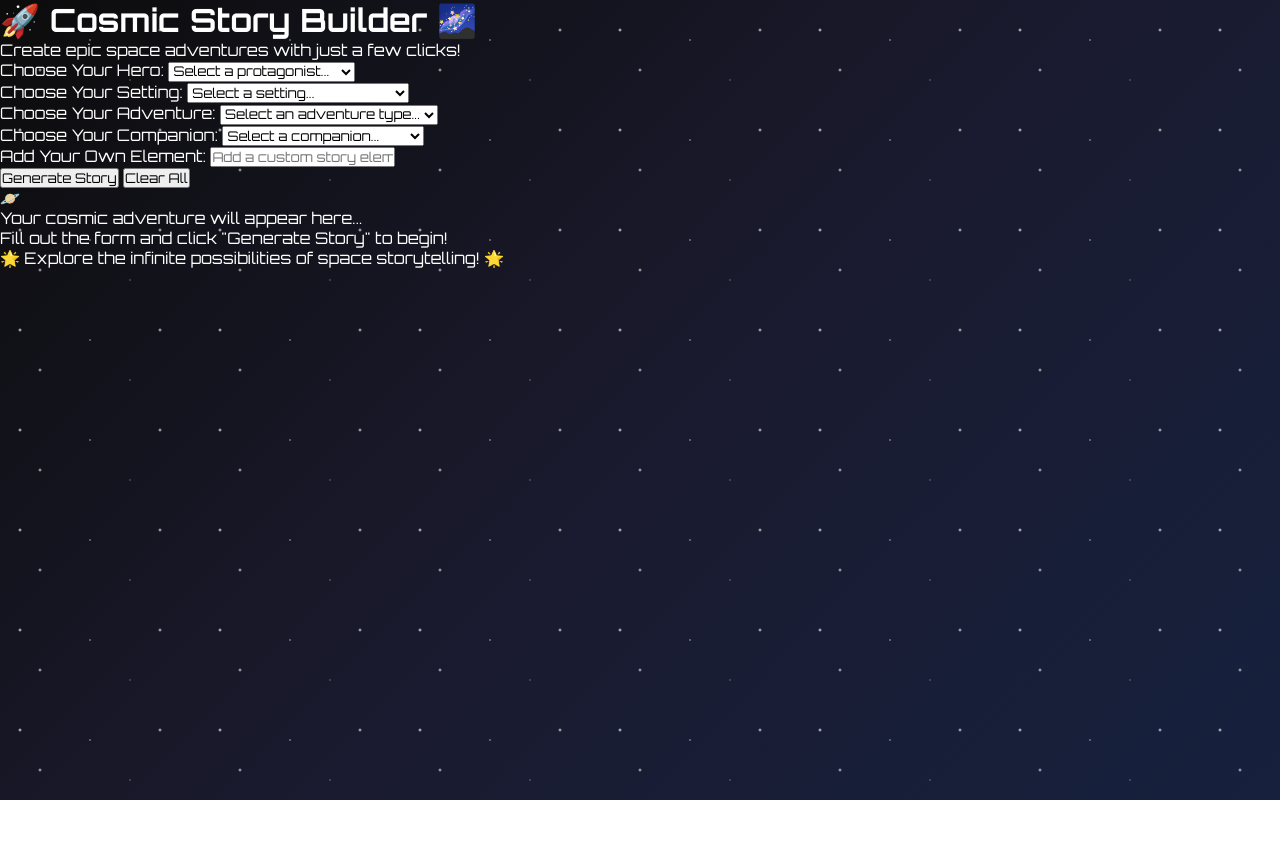
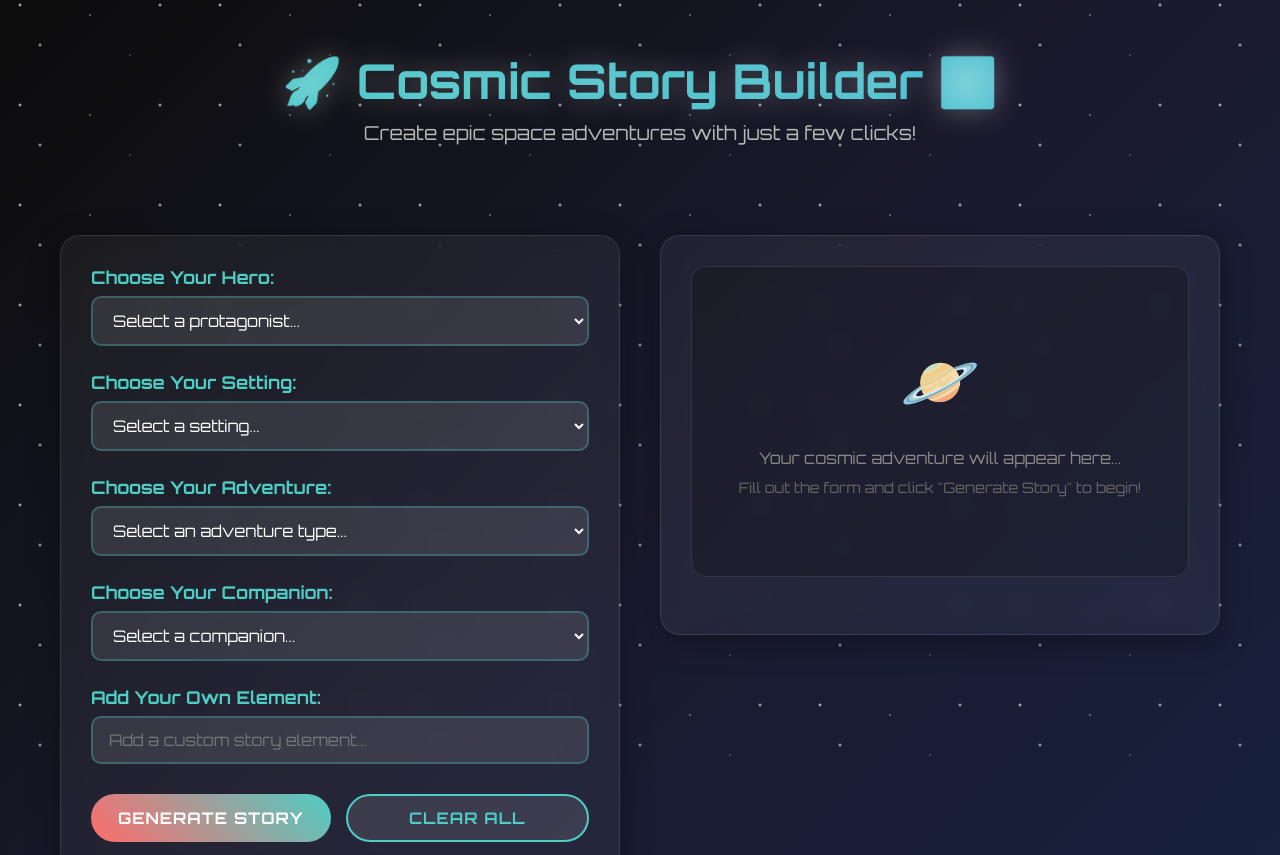
Before and after one commit to Anushree-Mohanty/Space-Themed-Story-Builder, a plain HTML site: page index.html in a window 1280 px wide. Shown: the top 855 px of the page. Before the commit the page ends 800 px from the top, so only its background shows below. Drawn offline with Linux system fonts and the light colour scheme; a web font is replaced by a local one.

Commit message:
changes made

```diff
--- a/script.js
+++ b/script.js
@@ -1,4 +1,4 @@
-class SpaceStoryBuilder {
+        class SpaceStoryBuilder {
   constructor() {
     this.initializeElements()
     this.bindEvents()
--- a/styles.css
+++ b/styles.css
@@ -32,3 +32,281 @@ body {
   animation: sparkle 20s linear infinite;
   z-index: -1;
 }
+
+@keyframes sparkle {
+  from {
+    transform: translateY(0px);
+  }
+  to {
+    transform: translateY(-100px);
+  }
+}
+
+.container {
+  max-width: 1200px;
+  margin: 0 auto;
+  padding: 20px;
+  position: relative;
+  z-index: 1;
+}
+
+header {
+  text-align: center;
+  margin-bottom: 40px;
+  padding: 30px 0;
+}
+
+.title {
+  font-size: 3rem;
+  background: linear-gradient(45deg, #ff6b6b, #4ecdc4, #45b7d1, #96ceb4);
+  background-size: 400% 400%;
+  -webkit-background-clip: text;
+  -webkit-text-fill-color: transparent;
+  background-clip: text;
+  animation: gradientShift 4s ease-in-out infinite;
+  margin-bottom: 10px;
+  text-shadow: 0 0 30px rgba(255, 255, 255, 0.3);
+}
+
+@keyframes gradientShift {
+  0%,
+  100% {
+    background-position: 0% 50%;
+  }
+  50% {
+    background-position: 100% 50%;
+  }
+}
+
+.subtitle {
+  font-size: 1.2rem;
+  color: #b8b8b8;
+  margin-bottom: 20px;
+}
+
+.story-builder {
+  display: grid;
+  grid-template-columns: 1fr 1fr;
+  gap: 40px;
+  align-items: start;
+}
+
+.form-section {
+  background: rgba(255, 255, 255, 0.05);
+  backdrop-filter: blur(10px);
+  border: 1px solid rgba(255, 255, 255, 0.1);
+  border-radius: 20px;
+  padding: 30px;
+  box-shadow: 0 8px 32px rgba(0, 0, 0, 0.3);
+}
+
+.input-group {
+  margin-bottom: 25px;
+}
+
+.input-group label {
+  display: block;
+  margin-bottom: 8px;
+  font-weight: bold;
+  color: #4ecdc4;
+  font-size: 1.1rem;
+}
+
+.space-select,
+.space-input {
+  width: 100%;
+  padding: 12px 16px;
+  border: 2px solid rgba(78, 205, 196, 0.3);
+  border-radius: 10px;
+  background: rgba(255, 255, 255, 0.1);
+  color: #ffffff;
+  font-size: 1rem;
+  transition: all 0.3s ease;
+}
+
+.space-select:focus,
+.space-input:focus {
+  outline: none;
+  border-color: #4ecdc4;
+  box-shadow: 0 0 15px rgba(78, 205, 196, 0.4);
+  background: rgba(255, 255, 255, 0.15);
+}
+
+.space-select option {
+  background: #1a1a2e;
+  color: #ffffff;
+}
+
+.button-group {
+  display: flex;
+  gap: 15px;
+  margin-top: 30px;
+}
+
+.cosmic-button {
+  padding: 12px 24px;
+  border: none;
+  border-radius: 25px;
+  font-size: 1rem;
+  font-weight: bold;
+  cursor: pointer;
+  transition: all 0.3s ease;
+  text-transform: uppercase;
+  letter-spacing: 1px;
+  position: relative;
+  overflow: hidden;
+}
+
+.cosmic-button.primary {
+  background: linear-gradient(45deg, #ff6b6b, #4ecdc4);
+  color: white;
+  flex: 1;
+}
+
+.cosmic-button.secondary {
+  background: rgba(255, 255, 255, 0.1);
+  color: #4ecdc4;
+  border: 2px solid #4ecdc4;
+  flex: 1;
+}
+
+.cosmic-button:hover {
+  transform: translateY(-2px);
+  box-shadow: 0 10px 25px rgba(0, 0, 0, 0.3);
+}
+
+.cosmic-button.primary:hover {
+  box-shadow: 0 10px 25px rgba(78, 205, 196, 0.4);
+}
+
+.story-output {
+  background: rgba(255, 255, 255, 0.05);
+  backdrop-filter: blur(10px);
+  border: 1px solid rgba(255, 255, 255, 0.1);
+  border-radius: 20px;
+  padding: 30px;
+  box-shadow: 0 8px 32px rgba(0, 0, 0, 0.3);
+  min-height: 400px;
+}
+
+.story-container {
+  min-height: 300px;
+  padding: 20px;
+  border-radius: 15px;
+  background: rgba(0, 0, 0, 0.2);
+  border: 1px solid rgba(255, 255, 255, 0.1);
+}
+
+.placeholder {
+  text-align: center;
+  padding: 60px 20px;
+  color: #888;
+}
+
+.planet-icon {
+  font-size: 4rem;
+  margin-bottom: 20px;
+  animation: float 3s ease-in-out infinite;
+}
+
+@keyframes float {
+  0%,
+  100% {
+    transform: translateY(0px);
+  }
+  50% {
+    transform: translateY(-10px);
+  }
+}
+
+.hint {
+  font-size: 0.9rem;
+  margin-top: 10px;
+  color: #666;
+}
+
+.generated-story {
+  line-height: 1.8;
+  font-size: 1.1rem;
+  color: #e0e0e0;
+}
+
+.story-title {
+  font-size: 1.5rem;
+  color: #4ecdc4;
+  margin-bottom: 20px;
+  text-align: center;
+  font-weight: bold;
+}
+
+.story-actions {
+  display: flex;
+  gap: 10px;
+  margin-top: 20px;
+  flex-wrap: wrap;
+}
+
+.story-actions .cosmic-button {
+  flex: 1;
+  min-width: 120px;
+  background: rgba(78, 205, 196, 0.2);
+  color: #4ecdc4;
+  border: 1px solid #4ecdc4;
+  padding: 10px 16px;
+  font-size: 0.9rem;
+}
+
+footer {
+  text-align: center;
+  margin-top: 50px;
+  padding: 20px;
+  color: #888;
+  border-top: 1px solid rgba(255, 255, 255, 0.1);
+}
+
+/* Responsive Design */
+@media (max-width: 768px) {
+  .story-builder {
+    grid-template-columns: 1fr;
+    gap: 20px;
+  }
+
+  .title {
+    font-size: 2rem;
+  }
+
+  .button-group {
+    flex-direction: column;
+  }
+
+  .story-actions {
+    flex-direction: column;
+  }
+
+  .container {
+    padding: 10px;
+  }
+
+  .form-section,
+  .story-output {
+    padding: 20px;
+  }
+}
+
+/* Loading animation */
+.loading {
+  display: inline-block;
+  width: 20px;
+  height: 20px;
+  border: 3px solid rgba(78, 205, 196, 0.3);
+  border-radius: 50%;
+  border-top-color: #4ecdc4;
+  animation: spin 1s ease-in-out infinite;
+  margin-right: 10px;
+}
+
+@keyframes spin {
+  to {
+    transform: rotate(360deg);
+  }
+}
```
